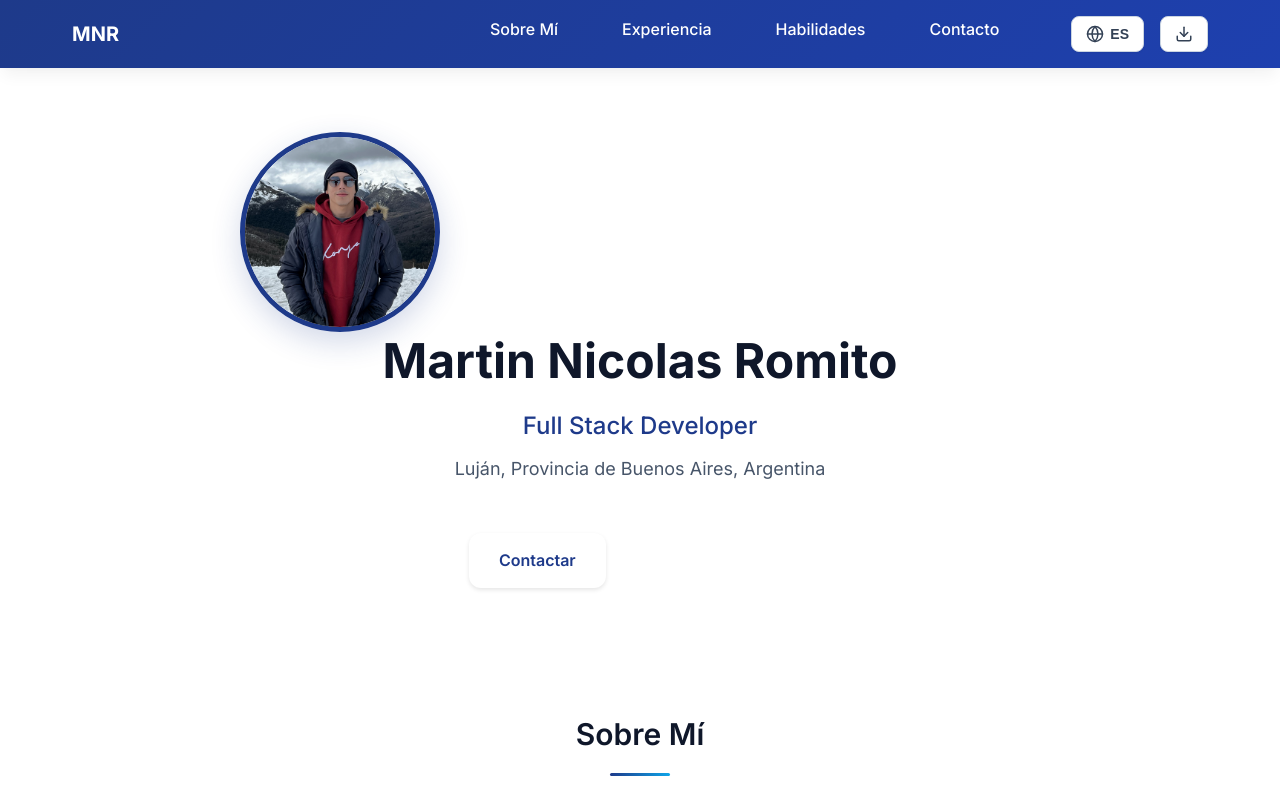
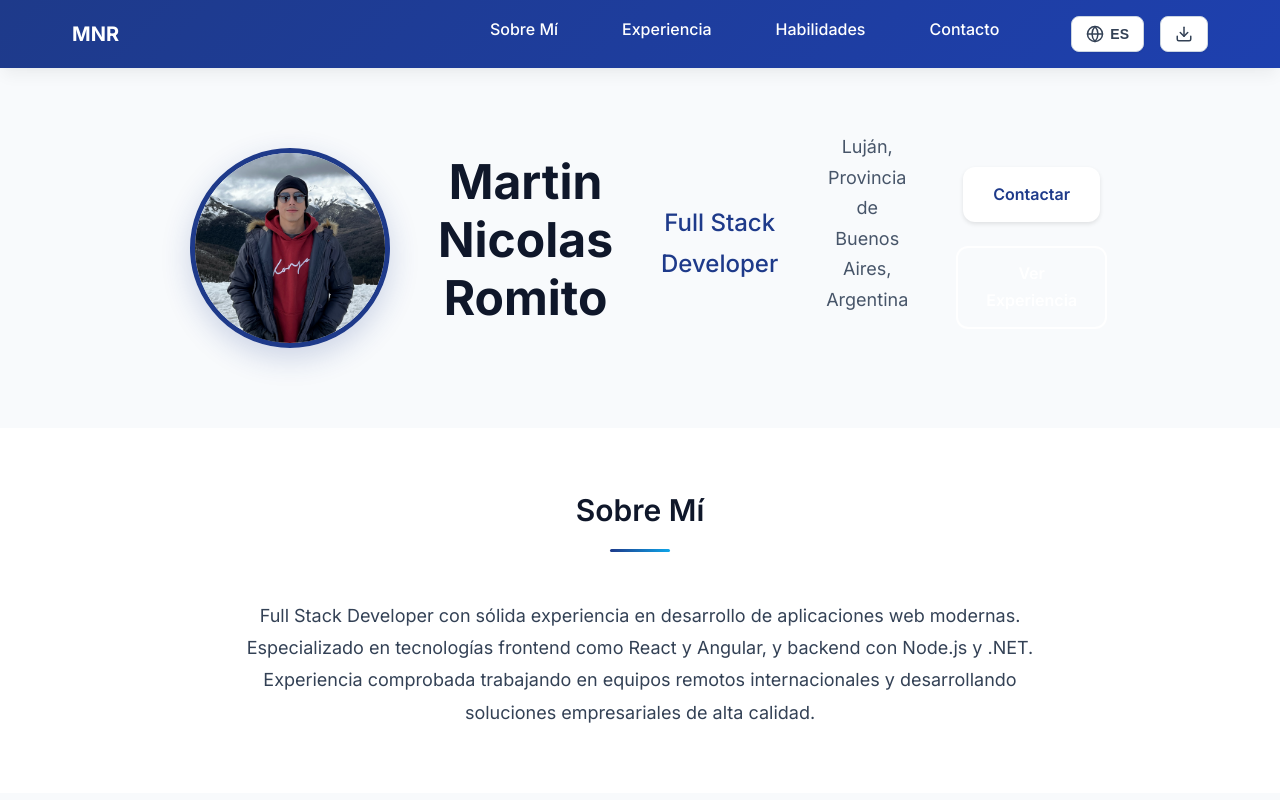
Before and after one commit to Martinromito/cv-mr, a website: page index.html in a window 1280 px wide. Shown: the top 800 px of the page. Drawn offline with Linux system fonts and the light colour scheme.

```diff
--- a/styles.css
+++ b/styles.css
@@ -241,15 +241,23 @@
    Hero Section
    =========================== */
 .hero {
-    background-color: var(--white);
+    background-color: #f8fafc;
     color: var(--gray-900);
     padding: var(--spacing-2xl) 0;
     text-align: center;
 }
 
 .hero-content {
-    max-width: 800px;
+    display: flex;
+    align-items: center;
+    gap: var(--spacing-xl);
+    max-width: 900px;
     margin: 0 auto;
+}
+
+.hero-text {
+    flex: 1;
+    text-align: left;
 }
 
 .hero-title {
```
